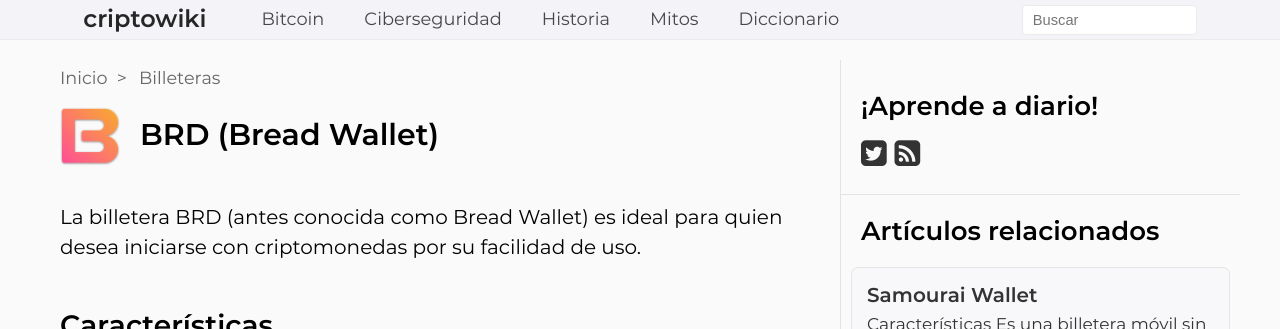
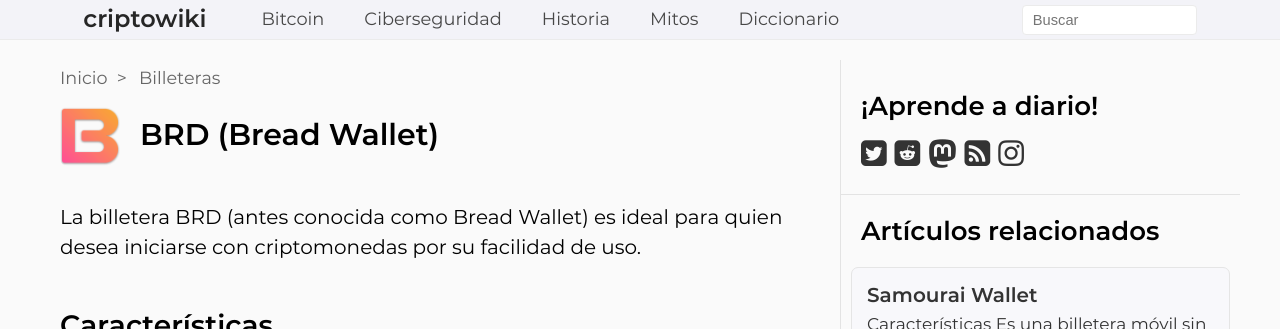
Before and after one commit to criptowiki/criptowiki, a Jekyll site: the page built from collections/_posts/wallets/2020-05-25-brd.md, in a window 1280 px wide. Shown: the top 329 px of the page. Built offline with Jekyll 4.4.1, drawn with Linux system fonts in a browser that asks for light colours; some web fonts are replaced.

Commit message:
add missing social media icons to post-two-column

```diff
--- a/_layouts/post-two-column.html
+++ b/_layouts/post-two-column.html
@@ -69,8 +69,11 @@
 				<div id="social">
 					<div><h3>¡Aprende a diario!</h3></div>
 					<div id="social-links">
-						<a href="https://twitter.com/{{ site.social.twitter }}" title="Twitter"><i class="icon-twitter-square"></i></a>
-						<a href="{{ site.baseurl }}{{ site.feed.path }}" title="Atom"><i class="icon-rss-square"></i></a>
+							<a href="https://twitter.com/{{ site.social.twitter }}" title="Twitter"><i class="icon-twitter-square"></i></a>
+							<a href="https://www.reddit.com/r/{{ site.social.reddit }}/" title="Reddit"><i class="icon-reddit-square"></i></a>
+							<a href="https://mastodon.social/@{{ site.social.mastodon }}/" title="Mastodon"><i class="icon-mastodon"></i></a>
+							<a href="{{ site.baseurl }}{{ site.feed.path }}" title="Atom"><i class="icon-rss-square"></i></a>
+							<a href="https://instagram.com/{{ site.social.instagram }}" title="Instagram"><i class="icon-instagram"></i></a>
 					</div>
 				</div> <!-- #social -->
 
```
